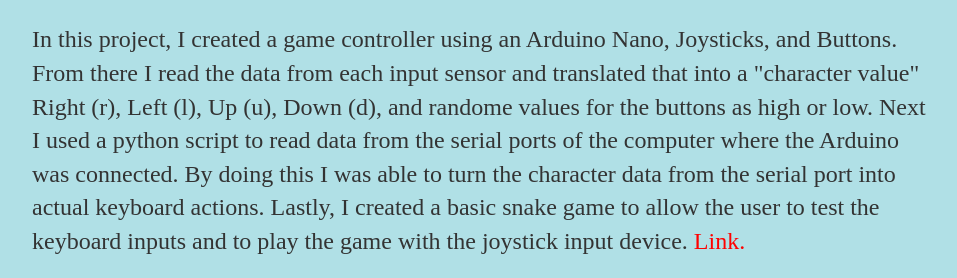
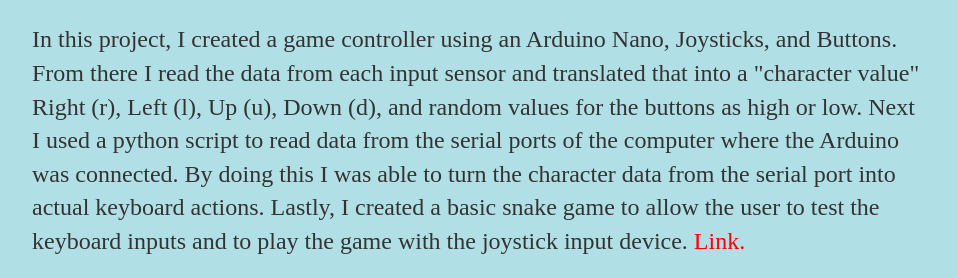
Before and after one commit to jonathanrgoh/jonathanrgoh.github.io, a Jekyll site: the page built from projects/Embedded_Projects/index.html, in a window 1280 px wide and 900 px high, cut to the strip 295-573 px from the top of the window. Shown: the whole strip, without its empty margins (160-1117 px from the left). Built offline with Jekyll 4.4.1, drawn with Linux system fonts in a browser that asks for light colours.

Commit message:
Update index.html

```diff
--- a/projects/Embedded_Projects/index.html
+++ b/projects/Embedded_Projects/index.html
@@ -10,7 +10,7 @@ title: My Embedded Systems Projects
 		<h1>Embedded Systems Projects</h1>
 
 		<h2 style="color:darkblue;">Joystick Game Controller Serial Input</h2>
-		<p>In this project, I created a game controller using an Arduino Nano, Joysticks, and Buttons. From there I read the data from each input sensor and translated that into a "character value" Right (r), Left (l), Up (u), Down (d), and randome values for the buttons as high or low. Next I used a python script to read data from the serial ports of the computer where the Arduino was connected. By doing this I was able to turn the character data from the serial port into actual keyboard actions. Lastly, I created a basic snake game to allow the user to test the keyboard inputs and to play the game with the joystick input device.<a href="https://github.com/jonathanrgoh/Embedded-Systems-Projects/tree/master/Serial_Input_Game_Controller" style="color:red;"> Link.</a></p>
+		<p>In this project, I created a game controller using an Arduino Nano, Joysticks, and Buttons. From there I read the data from each input sensor and translated that into a "character value" Right (r), Left (l), Up (u), Down (d), and random values for the buttons as high or low. Next I used a python script to read data from the serial ports of the computer where the Arduino was connected. By doing this I was able to turn the character data from the serial port into actual keyboard actions. Lastly, I created a basic snake game to allow the user to test the keyboard inputs and to play the game with the joystick input device.<a href="https://github.com/jonathanrgoh/Embedded-Systems-Projects/tree/master/Serial_Input_Game_Controller" style="color:red;"> Link.</a></p>
 
 	<iframe width="560" height="315" src="https://www.youtube.com/embed/Inq5McmsqP4" frameborder="0" allow="accelerometer; autoplay; encrypted-media; gyroscope; picture-in-picture" allowfullscreen></iframe>
 
```
